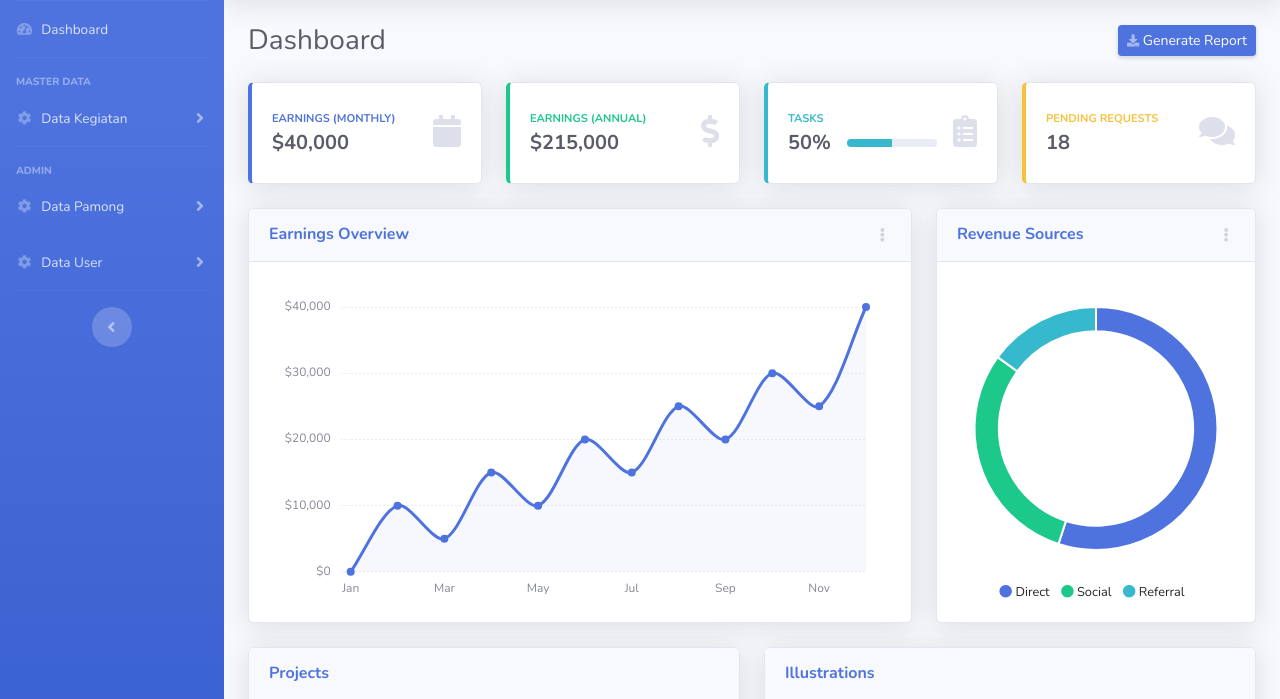
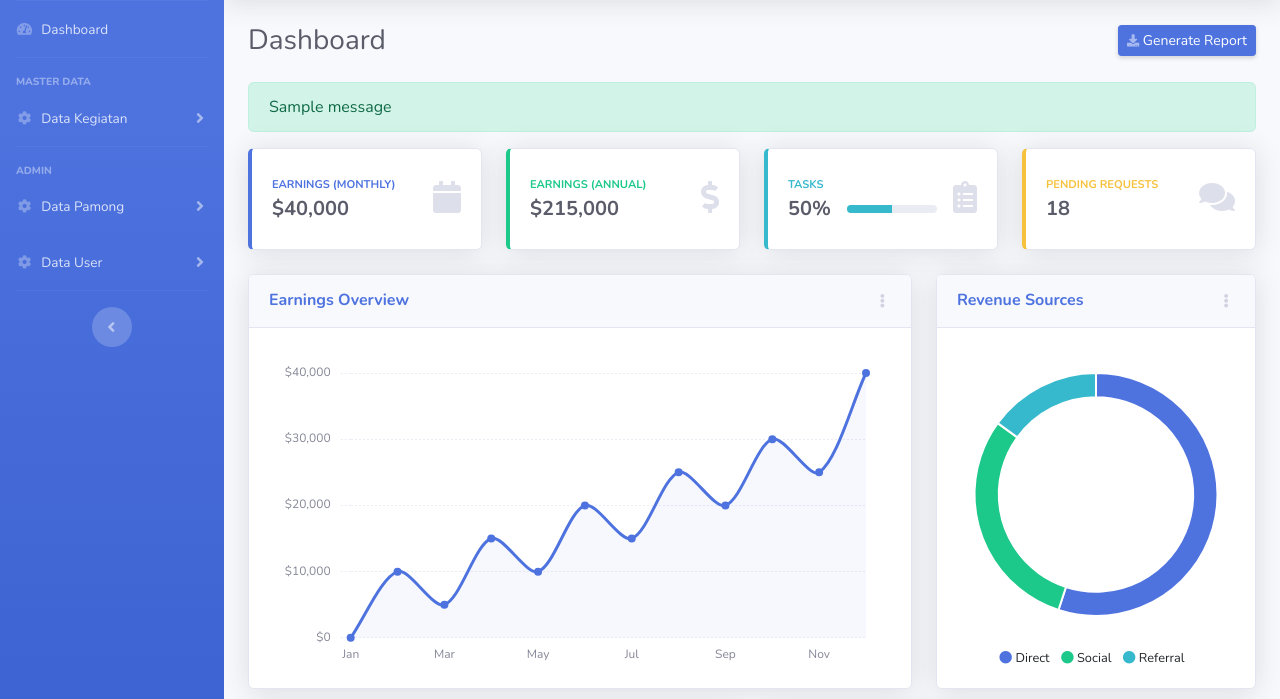
Before and after one commit to ridwaanhall/fepengabdian, a Django app: template base/templates/dashboard.html in a window 1280 px wide. Shown: the part 70-769 px from the top of the page. Run offline with Django 4.2, Linux system fonts and the light colour scheme; the template is opened without the code that fills it: most values are stand-ins (such as "Sample title", 1, 10 or a date in 2020); one stand-in notice (Sample message) is shown; some libraries are stand-ins or nearby versions.

Commit message:
add message

```diff
--- a/base/templates/dashboard.html
+++ b/base/templates/dashboard.html
@@ -17,6 +17,15 @@
         <a href="#" class="d-none d-sm-inline-block btn btn-sm btn-primary shadow-sm"><i
                 class="fas fa-download fa-sm text-white-50"></i> Generate Report</a>
     </div>
+
+    <!-- Success Message -->
+    {% if messages %}
+        <div class="alert alert-success" role="alert">
+            {% for message in messages %}
+                {{ message }}
+            {% endfor %}
+        </div>
+    {% endif %}
 
     <!-- Content Row -->
     <div class="row">
```
